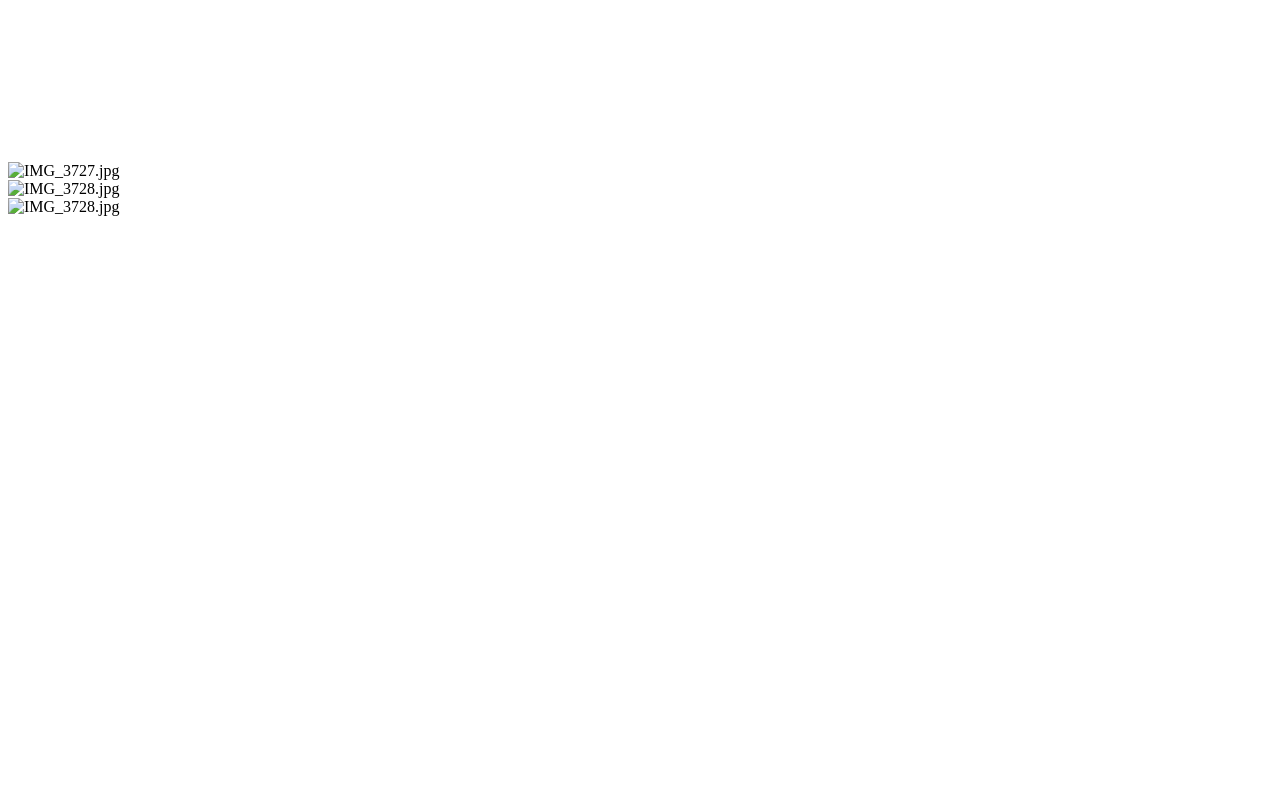
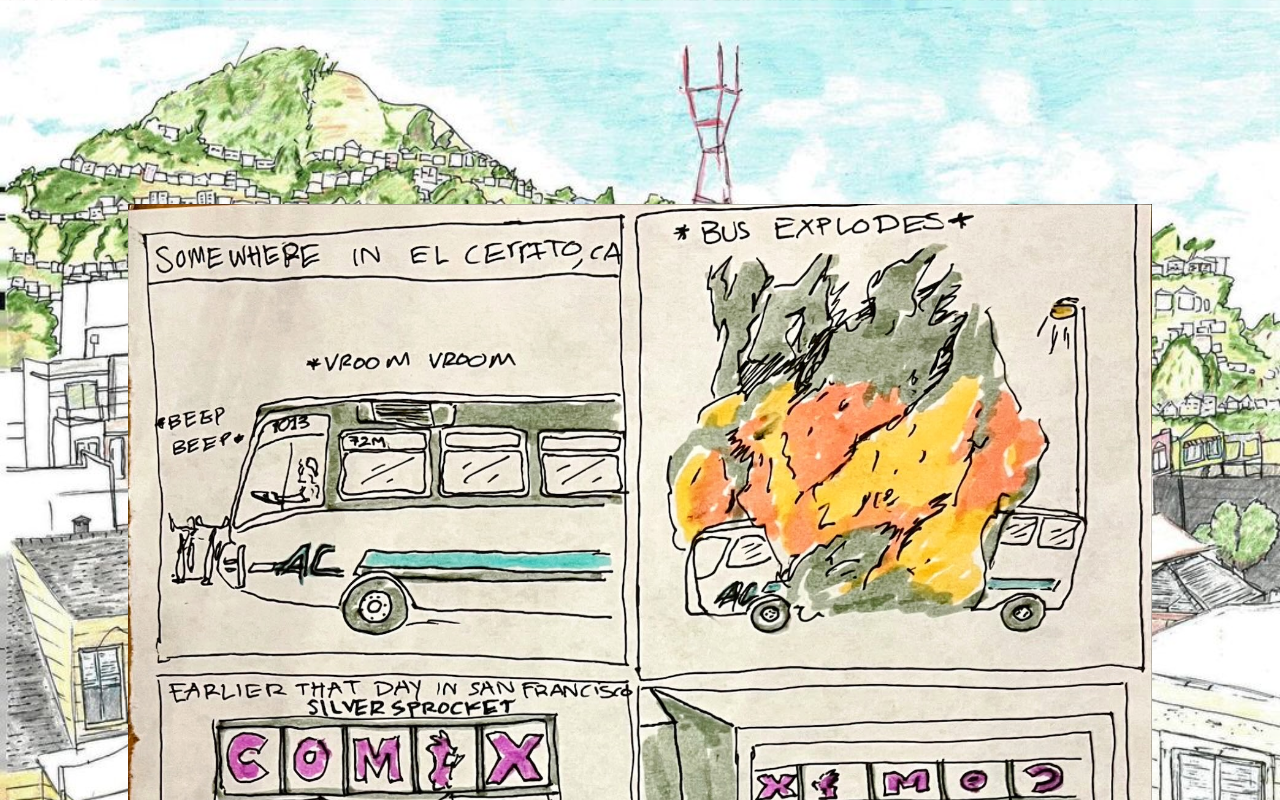
Before and after one commit to simsinght/selbitest, a plain HTML site: page other.html in a window 1280 px wide. Shown: the top 800 px of the page. Drawn offline with Linux system fonts and the light colour scheme; the site is published under a folder, as on GitHub Pages, so addresses that start at the root find nothing.

Commit message:
quick lil update

```diff
--- a/other.html
+++ b/other.html
@@ -2,7 +2,7 @@
 <html lang="">
 <head>
 <meta charset="UTF-8">
-<link rel="stylesheet" href="/css/other.css" />
+<link rel="stylesheet" href="css/other.css" />
 <svg>
   <filter id="wavy2">
     <feTurbulence x="0" y="0" baseFrequency="0.02" numOctaves="5" seed="1">
@@ -38,5 +38,5 @@
 <meta name="og:description" property="og:description" content=""/>
 <meta name="og:image" property="og:image" content=""/>
 </head>
-<body id="ieif"><div id="idra"><img alt="IMG_3727.jpg" src="/assets/IMG_3727.jpg" id="i0q7"/></div><div id="itqu6"><img alt="IMG_3728.jpg" src="/assets/IMG_3728.jpg" id="iry57"/></div><div id="iy1jl"><img alt="IMG_3728.jpg" src="/assets/IMG_3726.jpg" id="it1ev"/></div></body>
+<body id="ieif"><div id="idra"><img alt="IMG_3727.jpg" src="assets/IMG_3727.jpg" id="i0q7"/></div><div id="itqu6"><img alt="IMG_3728.jpg" src="assets/IMG_3728.jpg" id="iry57"/></div><div id="iy1jl"><img alt="IMG_3728.jpg" src="assets/IMG_3726.jpg" id="it1ev"/></div></body>
 </html>
```
